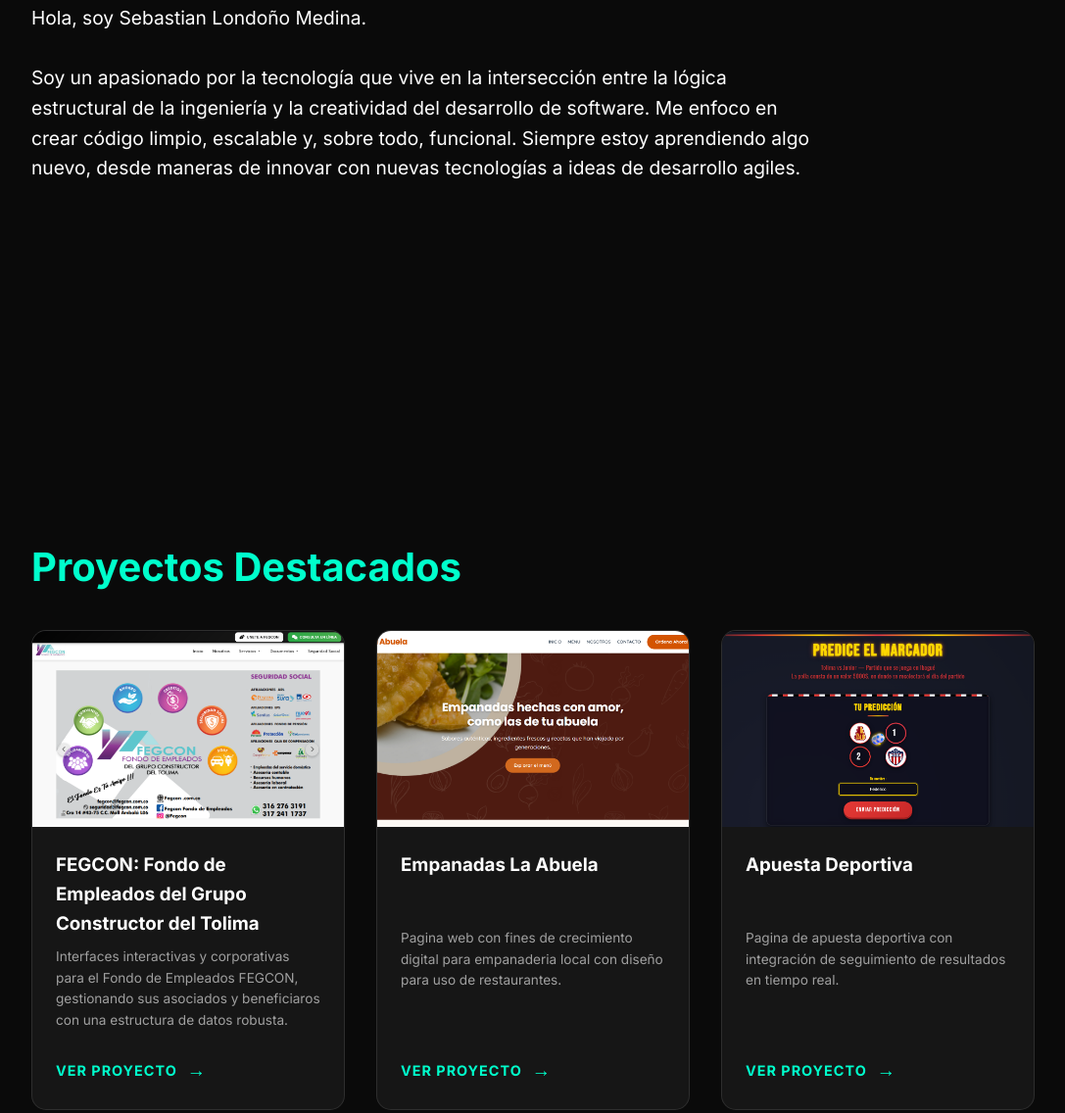
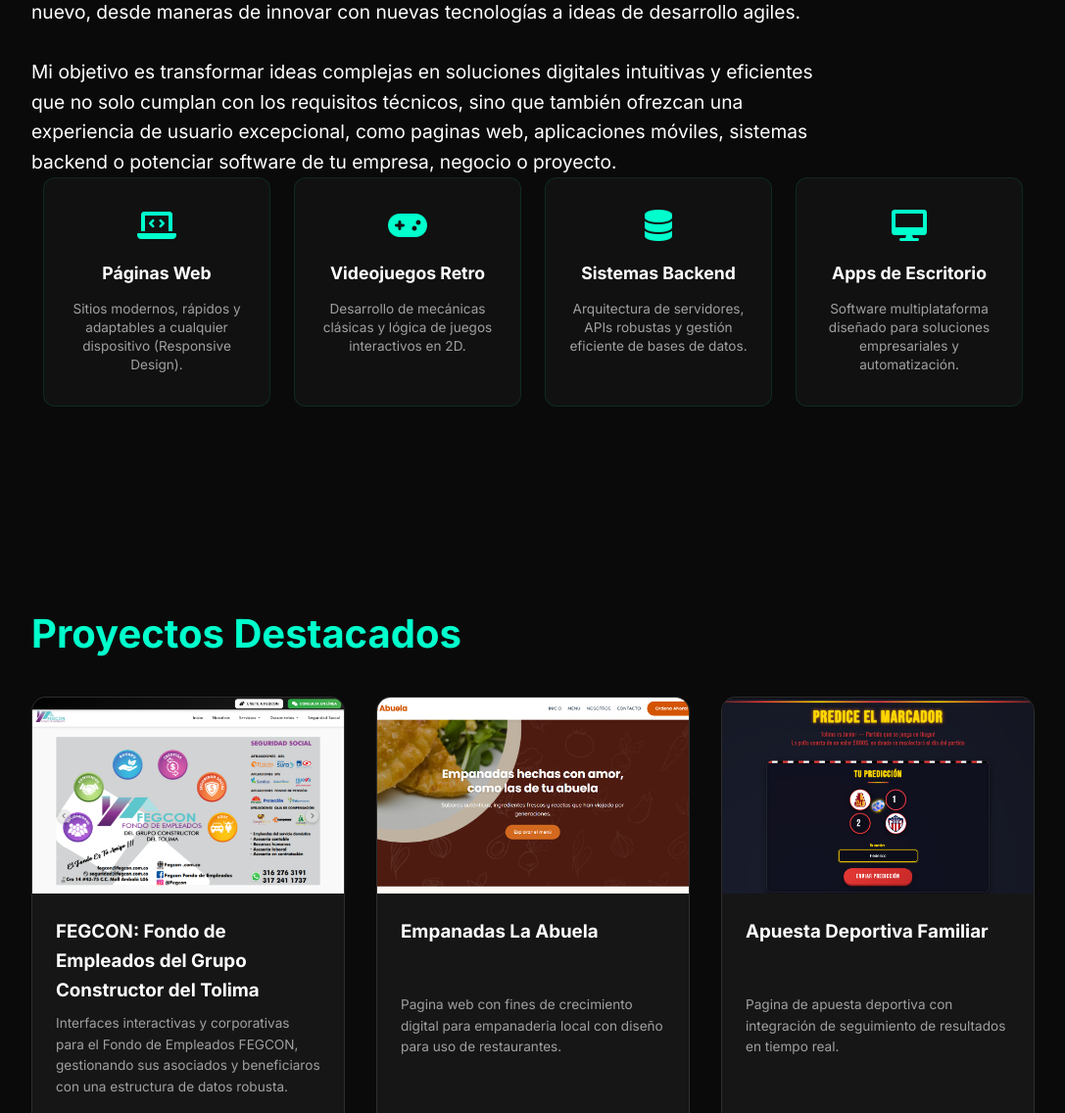
Before and after one commit to Loigon12/Portafolio, a plain HTML site: page index.html in a window 1280 px wide. Shown: the part 1153-2289 px from the top of the page at 98% size, without its empty margins (96-1183 px from the left). Drawn offline with Linux system fonts and the light colour scheme.

Commit message:
Agregaciones nuevas

```diff
--- a/index.html
+++ b/index.html
@@ -66,7 +66,35 @@
         entre la lógica estructural de la ingeniería y la creatividad del
         desarrollo de software. Me enfoco en crear código limpio, escalable y, sobre todo,
         funcional. Siempre estoy aprendiendo algo nuevo, desde maneras de innovar con nuevas tecnologías a ideas de desarrollo agiles.
+      <br><br>
+        Mi objetivo es transformar ideas complejas en soluciones digitales
+        intuitivas y eficientes que no solo cumplan con los requisitos técnicos,
+        sino que también ofrezcan una experiencia de usuario excepcional, como paginas web, aplicaciones móviles, sistemas backend o potenciar software de tu empresa, negocio o proyecto.
+
       </p>
+
+      <div class="capabilities-grid">
+        <div class="cap-card">
+            <i class="fas fa-laptop-code"></i>
+            <h3 data-key="cap-web-title">Páginas Web</h3>
+            <p data-key="cap-web-desc">Sitios modernos, rápidos y adaptables a cualquier dispositivo (Responsive Design).</p>
+        </div>
+        <div class="cap-card">
+            <i class="fas fa-gamepad"></i>
+            <h3 data-key="cap-game-title">Videojuegos Retro</h3>
+            <p data-key="cap-game-desc">Desarrollo de mecánicas clásicas y lógica de juegos interactivos en 2D.</p>
+        </div>
+        <div class="cap-card">
+            <i class="fas fa-database"></i>
+            <h3 data-key="cap-back-title">Sistemas Backend</h3>
+            <p data-key="cap-back-desc">Arquitectura de servidores, APIs robustas y gestión eficiente de bases de datos.</p>
+        </div>
+        <div class="cap-card">
+            <i class="fas fa-desktop"></i>
+            <h3 data-key="cap-app-title">Apps de Escritorio</h3>
+            <p data-key="cap-app-desc">Software multiplataforma diseñado para soluciones empresariales y automatización.</p>
+        </div>
+    </div>
     </section>
 
     <section id="projects">
@@ -128,7 +156,7 @@
 
 
           <div class="project-content">
-            <h3>Apuesta Deportiva</h3>
+            <h3>Apuesta Deportiva Familiar</h3>
             <p>
               Pagina de apuesta deportiva con integración de seguimiento de resultados en tiempo real.
             </p>
@@ -336,7 +364,7 @@
     <div class="contact-container">
         <div class="contact-header">
             <h2>¿Hablamos?</h2>
-            <p>Estoy listo para convertir tus ideas en código. ¡Envíame un mensaje!</p>
+            <p>Estoy listo para convertir tus ideas en algo exitoso. ¡Envíame un mensaje!</p>
         </div>
 
         <form id="contact-form" class="contact-form">
--- a/style.css
+++ b/style.css
@@ -99,6 +99,56 @@
         max-width: 600px;
         margin-top: 1rem;
       }
+
+      /* --- ESTILOS DE CAPACIDADES --- */
+.capabilities-grid {
+    display: grid;
+    grid-template-columns: repeat(auto-fit, minmax(200px, 1fr));
+    gap: 1.5rem;
+    max-width: 1000px;
+    margin: 0 auto;
+}
+
+.cap-card {
+    background: rgba(255, 255, 255, 0.03);
+    border: 1px solid rgba(0, 255, 204, 0.1);
+    padding: 2rem 1.5rem;
+    border-radius: 12px;
+    text-align: center;
+    transition: all 0.4s cubic-bezier(0.175, 0.885, 0.32, 1.275);
+}
+
+.cap-card i {
+    font-size: 2rem;
+    color: var(--accent-color);
+    margin-bottom: 1.2rem;
+    display: block;
+}
+
+.cap-card h3 {
+    font-size: 1.1rem;
+    margin-bottom: 0.8rem;
+    color: #fff;
+}
+
+.cap-card p {
+    font-size: 0.85rem;
+    color: var(--text-dim);
+    line-height: 1.4;
+}
+
+/* Efecto Hover */
+.cap-card:hover {
+    background: rgba(0, 255, 204, 0.05);
+    border-color: var(--accent-color);
+    transform: translateY(-10px);
+    box-shadow: 0 10px 30px rgba(0, 255, 204, 0.1);
+}
+
+.cap-card:hover i {
+    transform: scale(1.2);
+    text-shadow: 0 0 15px var(--accent-color);
+}
 
       /* Tarjetas de Proyectos y Certificaciones */
       .grid {
```
